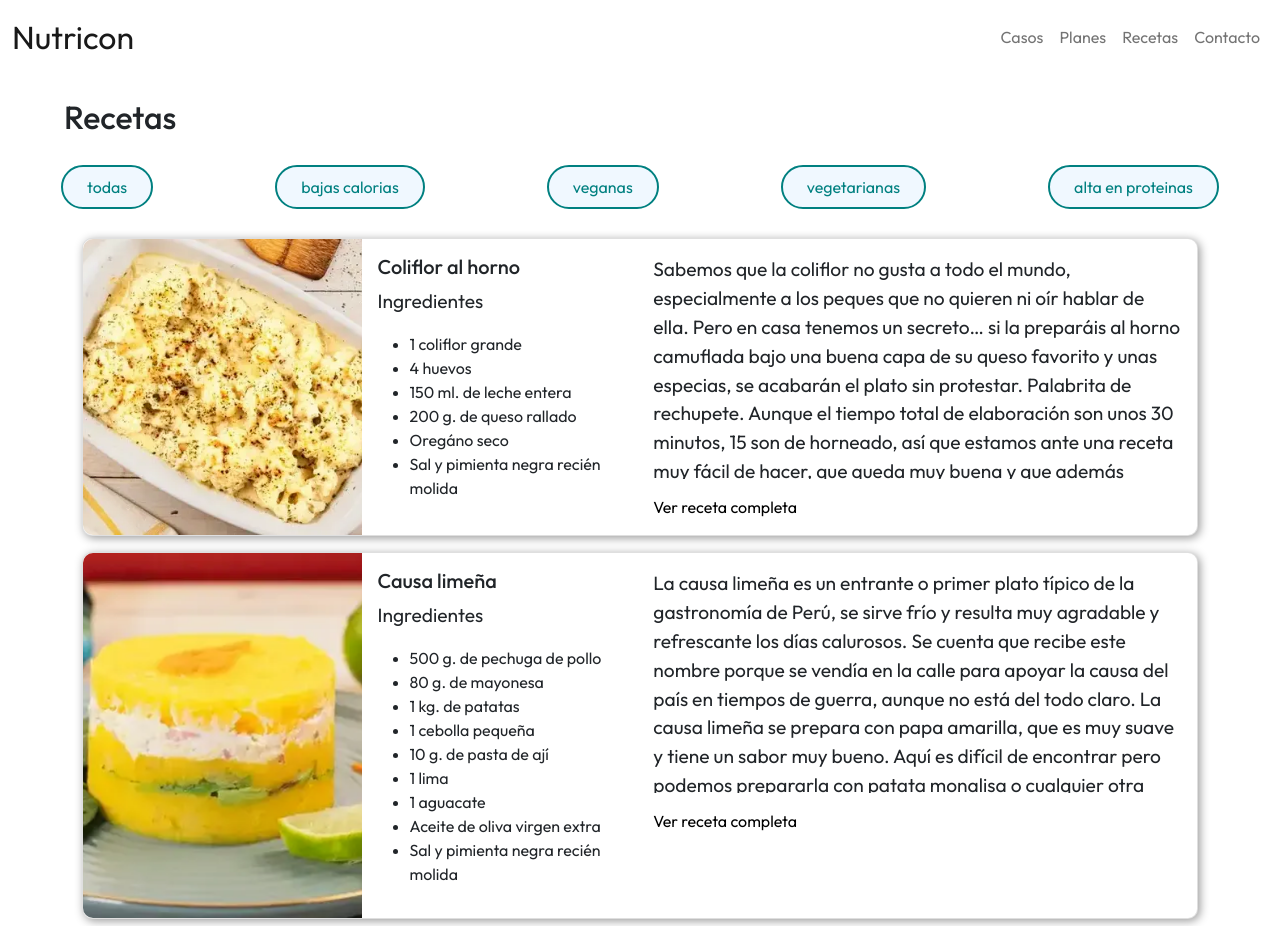
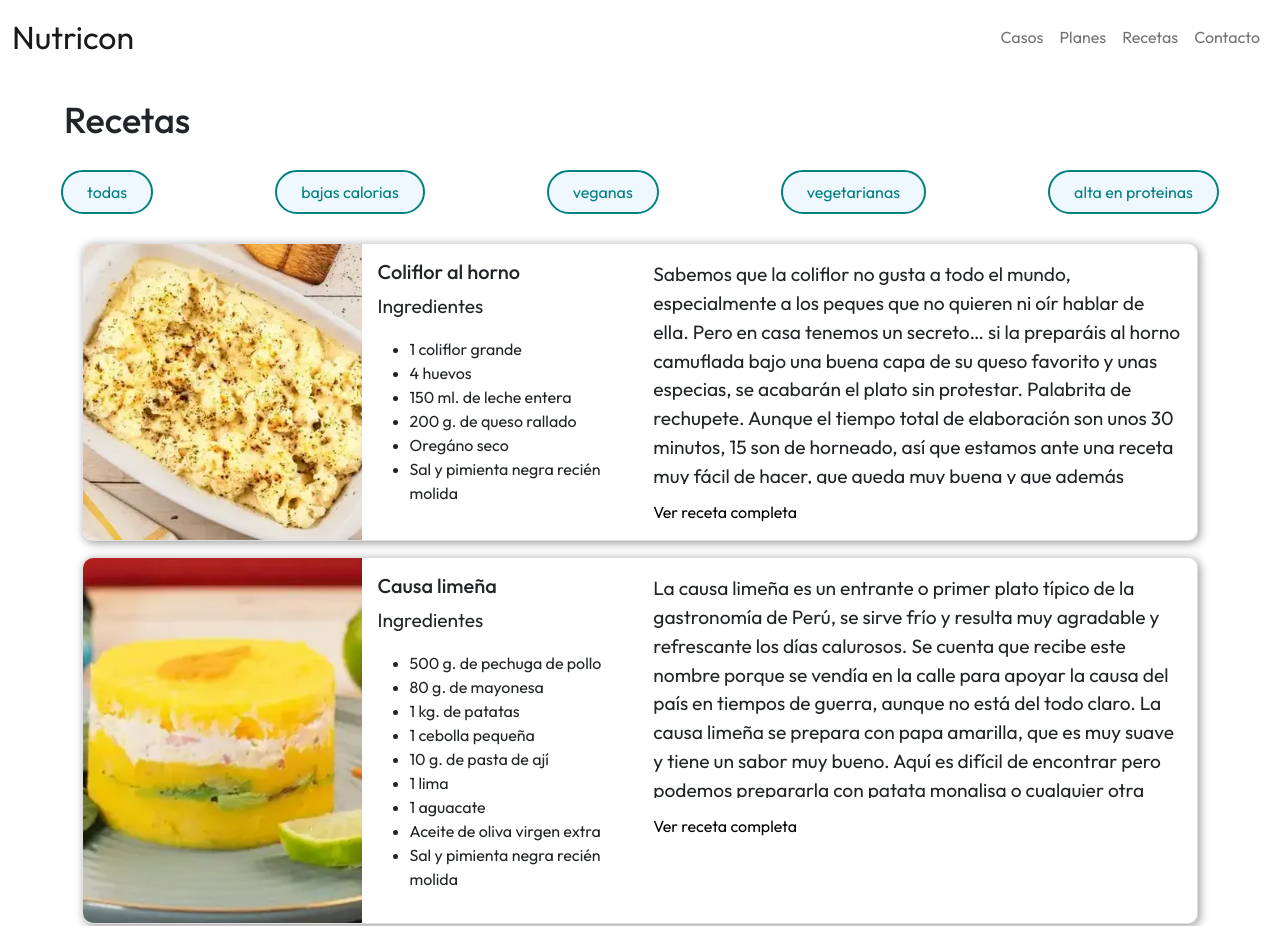
Before and after one commit to geraBarboni/CoderHouse-DW-PF-Nutricionista, a website: page secciones/recetas.html in a window 1280 px wide. Shown: the top 926 px of the page. Drawn offline with nearby package versions, Linux system fonts and the light colour scheme.

Commit message:
h1 a recetas

```diff
--- a/secciones/recetas.html
+++ b/secciones/recetas.html
@@ -74,7 +74,7 @@
     <main>
       <section>
         <div>
-          <h2 class="mt-4">Recetas</h2>
+          <h1 class="mt-4">Recetas</h1>
           <div class="row mt-4 mb-4">
             <div class="col-12 section__recetas--selectores overflow-auto">
               <a class="btn btn-secondary">todas</a>
```
